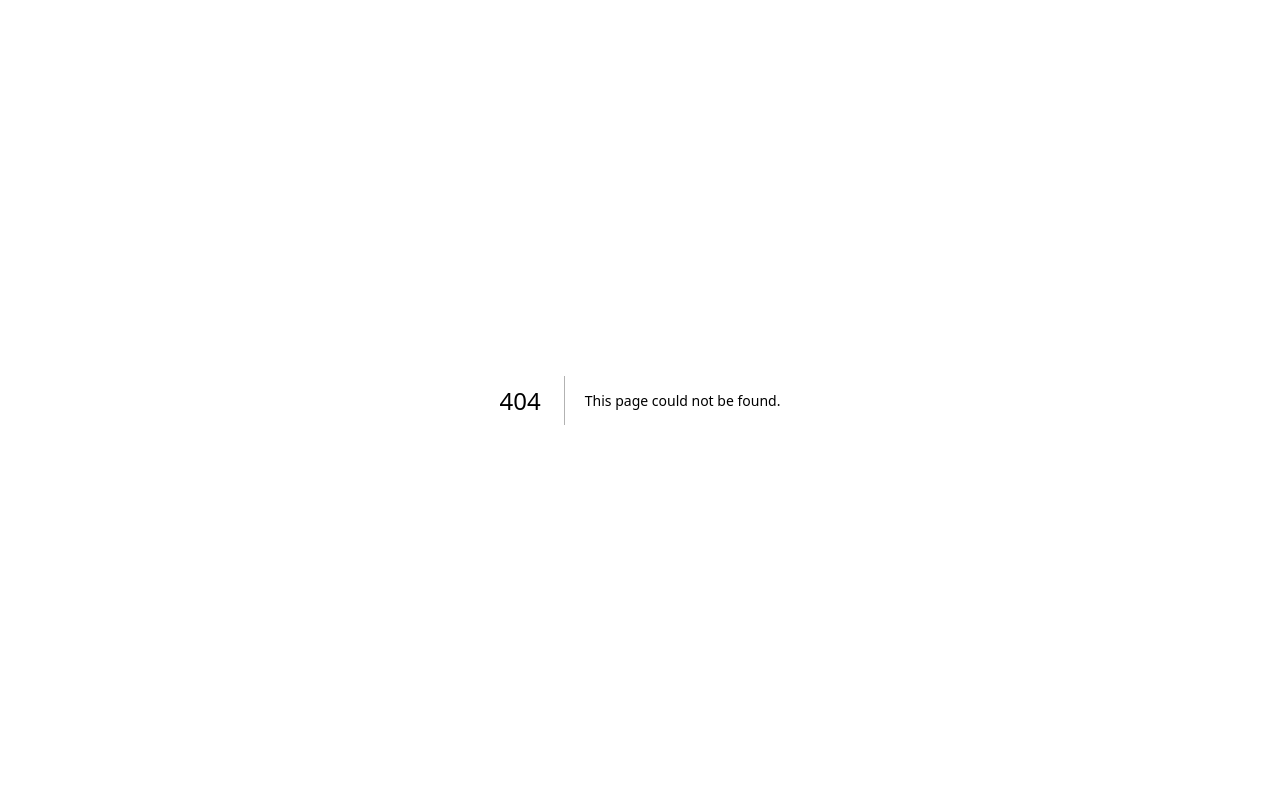
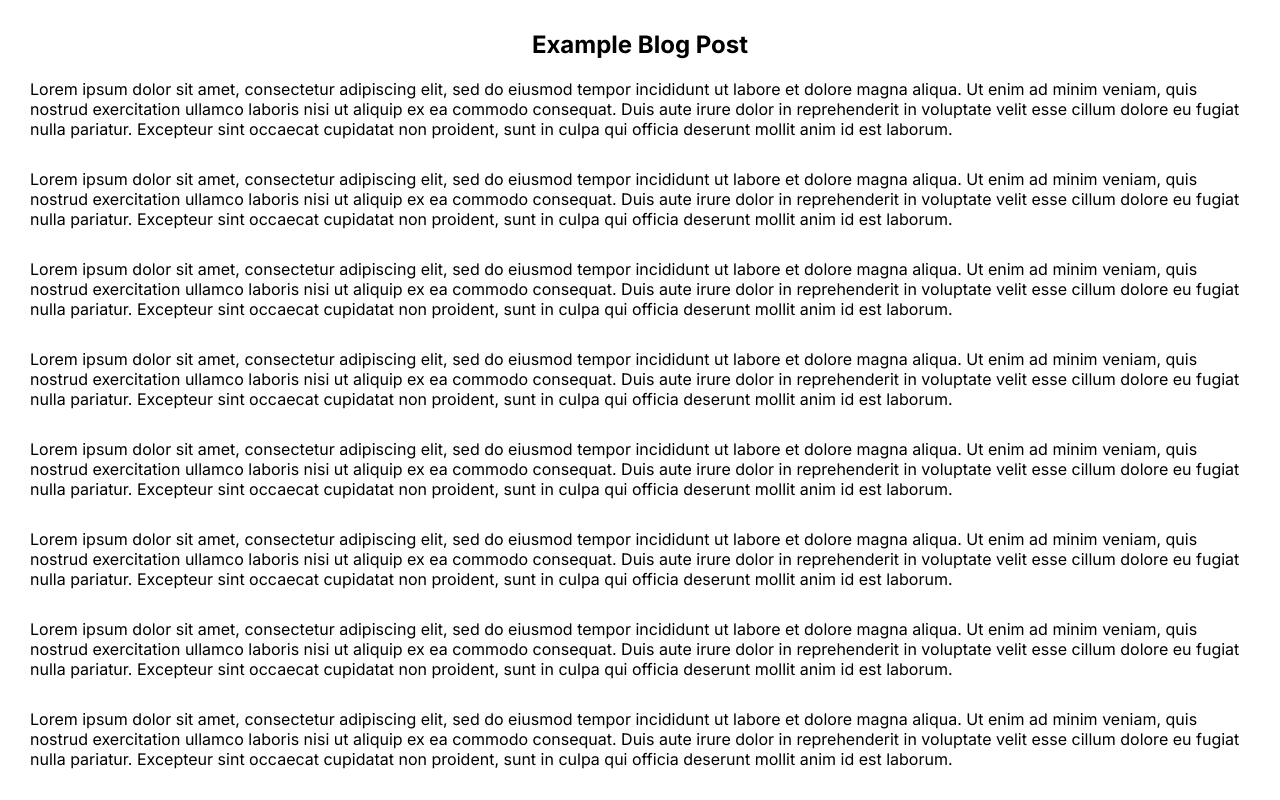
Before and after one commit to serhiyhvala/rsc-fest-examples, a Next.js app: page /post in a window 1280 px wide. Before the commit this address had no page. Shown: the top 800 px of the page. Built offline with nearby package versions, Linux system fonts and the light colour scheme; no server answers; the database is empty.

Commit message:
feat: update home page and create post page

```diff
--- /dev/null
+++ b/src/app/post/page.tsx
@@ -0,0 +1,24 @@
+import { appStyles } from "@/shared/styles";
+import { Comments } from "@/widgets/comments";
+
+export default function PostPage() {
+  return (
+    <div className={appStyles.container}>
+      <h2>Example Blog Post</h2>
+      <div className={appStyles.post}>
+        {Array.from({ length: 20 }).map((_, i) => (
+          <p key={i}>
+            Lorem ipsum dolor sit amet, consectetur adipiscing elit, sed do
+            eiusmod tempor incididunt ut labore et dolore magna aliqua. Ut enim
+            ad minim veniam, quis nostrud exercitation ullamco laboris nisi ut
+            aliquip ex ea commodo consequat. Duis aute irure dolor in
+            reprehenderit in voluptate velit esse cillum dolore eu fugiat nulla
+            pariatur. Excepteur sint occaecat cupidatat non proident, sunt in
+            culpa qui officia deserunt mollit anim id est laborum.
+          </p>
+        ))}
+      </div>
+      <Comments />
+    </div>
+  );
+}
--- /dev/null
+++ b/src/shared/api/index.ts
@@ -0,0 +1,3 @@
+import { PrismaClient } from "@prisma/client";
+
+export const prisma = new PrismaClient();
--- /dev/null
+++ b/src/shared/styles/app.module.scss
@@ -0,0 +1,14 @@
+.container {
+  display: flex;
+  justify-content: center;
+  align-items: center;
+  flex-direction: column;
+  gap: 20px;
+  padding: 30px;
+}
+
+.post {
+  display: flex;
+  flex-direction: column;
+  gap: 30px;
+}
--- /dev/null
+++ b/src/shared/styles/index.ts
@@ -0,0 +1,3 @@
+import appStyles from "./app.module.scss";
+
+export { appStyles };
--- /dev/null
+++ b/src/widgets/comments/index.ts
@@ -0,0 +1 @@
+export { Comments } from "./ui/comments";
--- /dev/null
+++ b/src/widgets/comments/ui/comments.tsx
@@ -0,0 +1,9 @@
+import { prisma } from "@/shared/api";
+import { delay } from "@/shared/lib";
+
+export const Comments = async () => {
+  await delay(4000);
+  const comments = await prisma.comments.findMany();
+
+  return JSON.stringify(comments);
+};
```
Also changed, not shown: src/app/page.tsx (+8 -1 lines), src/widgets/comments/styles/comments.module.scss (added).
